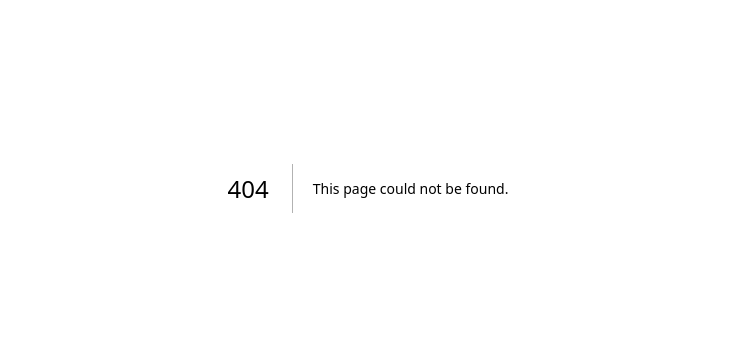
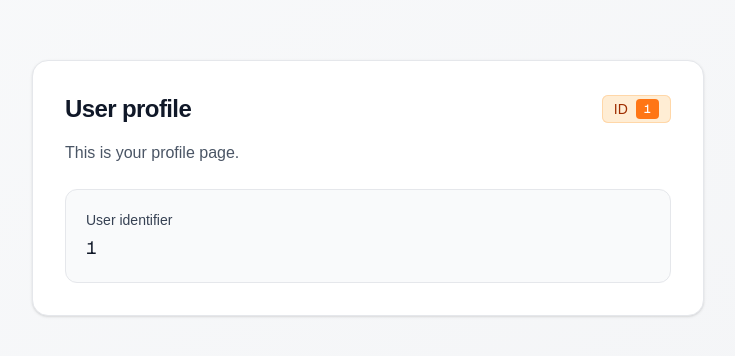
Before and after one commit to ajaySingh2615/auth-nextJS-youtube, a Next.js app in the folder my-app/: page /profile/1 in a window 1280 px wide. Before the commit this address had no page. Shown: the part 212-568 px from the top of the page, without its empty margins (272-1007 px from the left). Built offline with nearby package versions, Linux system fonts and the light colour scheme.

Commit message:
Enhance login page functionality by adding error handling for user input and refining the overall layout for a more intuitive experience.

```diff
--- /dev/null
+++ b/my-app/src/app/profile/[id]/page.tsx
@@ -0,0 +1,28 @@
+export default function UserProfile({ params }: any) {
+  return (
+    <div className="min-h-screen w-full bg-gradient-to-br from-gray-50 to-gray-100 flex items-center justify-center px-4 py-10">
+      <div className="w-full max-w-2xl">
+        <div className="bg-white border border-gray-200 rounded-2xl shadow-sm p-8">
+          <div className="flex items-center justify-between">
+            <h1 className="text-2xl font-semibold tracking-tight text-gray-900">
+              User profile
+            </h1>
+            <span className="inline-flex items-center rounded-md bg-orange-100 px-3 py-1 text-sm font-medium text-orange-800 ring-1 ring-inset ring-orange-200">
+              ID
+              <span className="ml-2 rounded bg-orange-500/90 px-2 py-0.5 text-white font-mono text-xs">
+                {params.id}
+              </span>
+            </span>
+          </div>
+
+          <p className="mt-4 text-gray-600">This is your profile page.</p>
+
+          <div className="mt-6 rounded-xl border border-gray-200 bg-gray-50 p-5">
+            <p className="text-sm text-gray-700">User identifier</p>
+            <p className="mt-1 font-mono text-lg text-gray-900">{params.id}</p>
+          </div>
+        </div>
+      </div>
+    </div>
+  );
+}
--- /dev/null
+++ b/my-app/src/app/profile/page.tsx
@@ -0,0 +1,9 @@
+export default function ProfilePage() {
+  return (
+    <div className="flex flex-col items-center justify-center min-h-screen py-2">
+      <h1 className="text-2xl font-bold">ProfilePage</h1>
+      <hr />
+      <p>Profile Page</p>
+    </div>
+  );
+}
```
